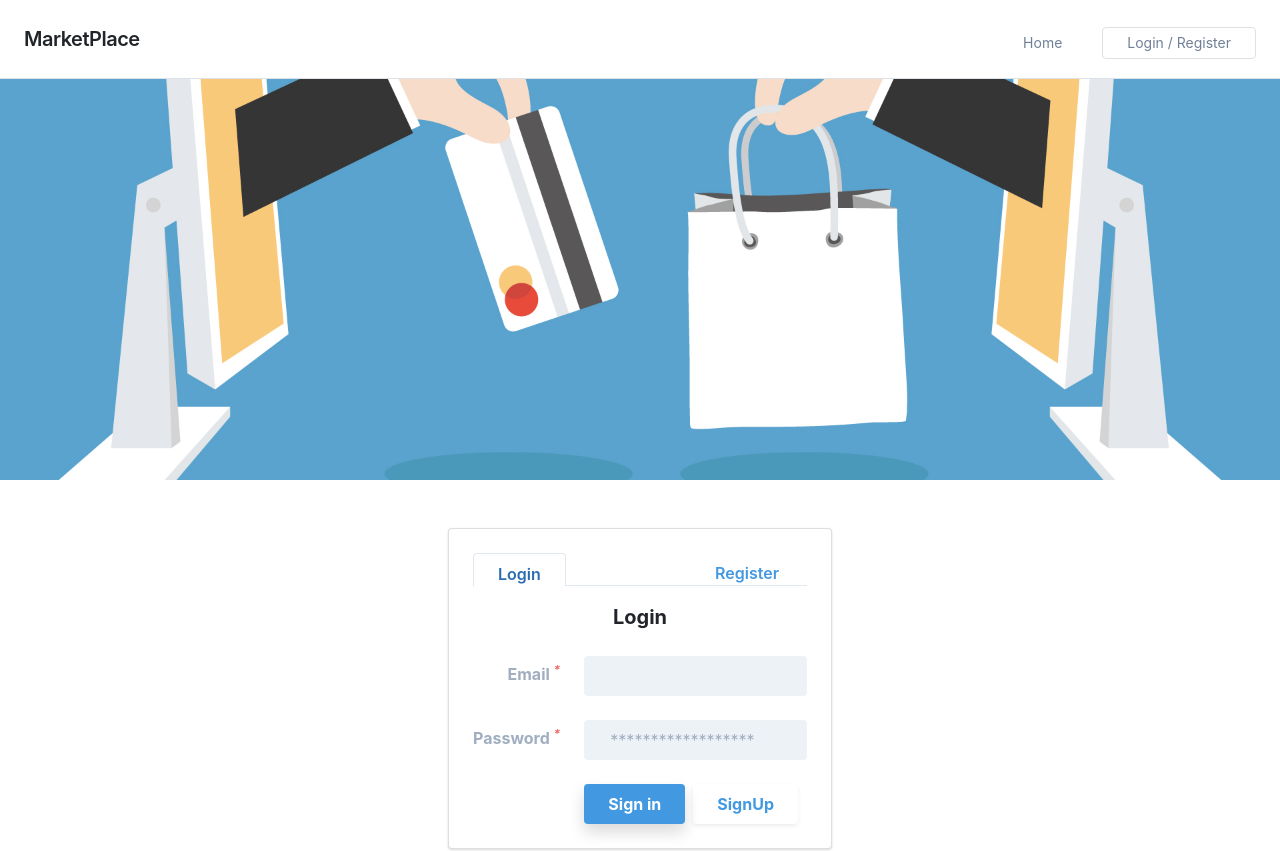
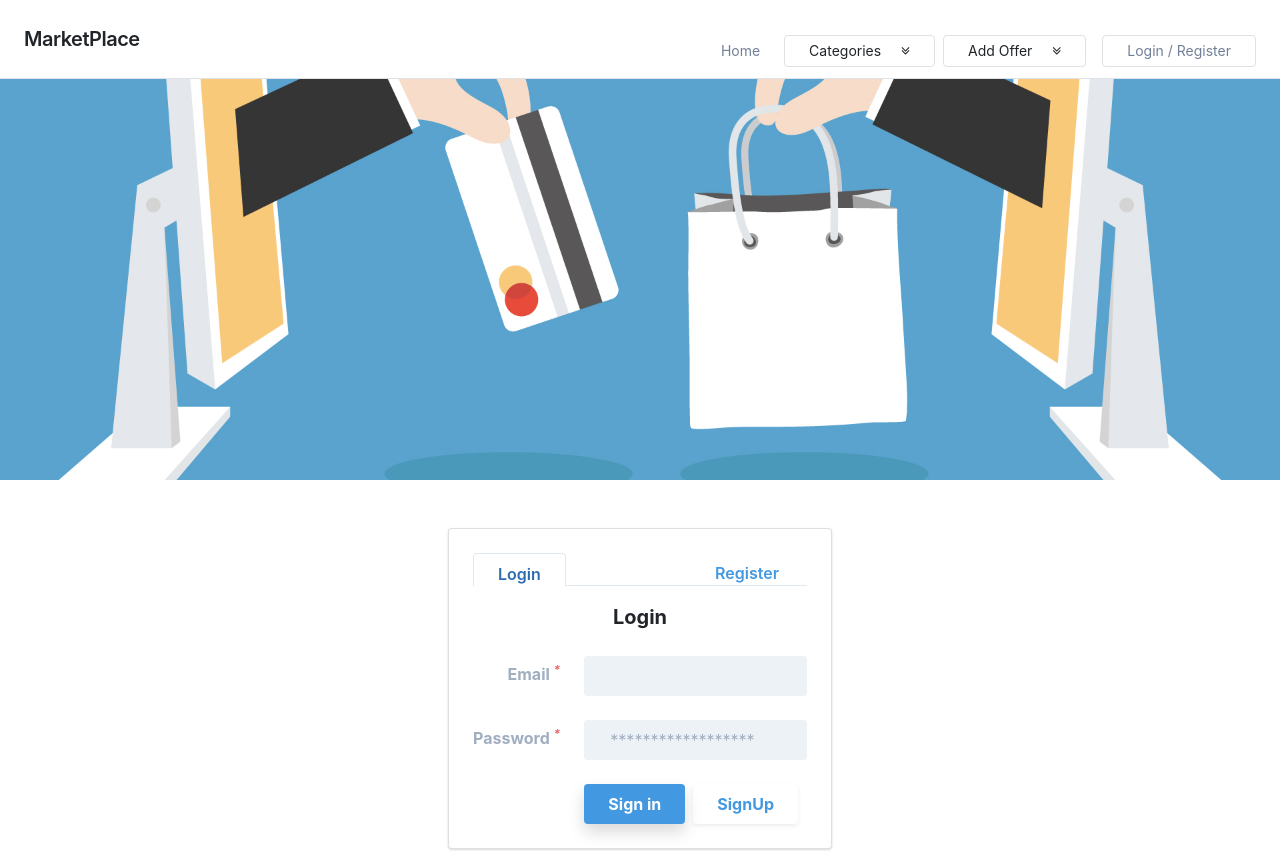
Before and after one commit to Bilkiss/marketplace-front, an Angular app: page /login in a window 1280 px wide. Shown: the top 851 px of the page. Built offline with nearby package versions, Linux system fonts and the light colour scheme; what angular-font-awesome, ngx-loading would draw is missing.

Commit message:
Updated navigation on both mobile & desktop.

```diff
--- a/src/app/components/shared/nav/nav.component.html
+++ b/src/app/components/shared/nav/nav.component.html
@@ -1,39 +1,42 @@
-<nav class="navigation border-bottom bg-white">
+<nav class="navigation border-bottom bg-white position-relative z-10">
   <div class="flex items-center flex-shrink-0 mr-6 mt-2 sm:mt-2 md:mt-0 pt-2 ">
     <p class="font-semibold text-xl tracking-tight">MarketPlace</p>
   </div>
   <div class="block lg:hidden">
-    <button class="flex items-center px-3 py-2 border rounded text-teal-200 border-teal-400 hover:border-white">
+    <button class="flex items-center px-3 py-2 border rounded text-teal-200 border-teal-400 hover:border-white" (click)="toggleNav()">
       <svg class="fill-current h-3 w-3" viewBox="0 0 20 20" xmlns="http://www.w3.org/2000/svg"><title>Menu</title><path d="M0 3h20v2H0V3zm0 6h20v2H0V9zm0 6h20v2H0v-2z"/></svg>
     </button>
   </div>
   <div class="w-full block flex-grow lg:flex lg:items-center lg:w-auto">
 
     </div>
-    <div>
+    <div class="hidden lg:block" [ngClass]="{'block': isNavOpen, 'hidden' : !isNavOpen}">
       <div class="text-sm lg:flex-grow">
-        <a [routerLink]="['/']"  class="block mt-2 lg:inline-block md:mt-0 lg:mt-0 text-gray-600 hover:text-gray-900 mr-4">
+        <a [routerLink]="['/']" class="block cursor-pointer mt-4 lg:inline-block lg:mt-0 text-gray-600 hover:text-gray-900 mr-4">
           Home
         </a>
-        <span *ngIf="isUserLogin">
-          <span class="lg:ml-4 mt-3 mb-2 sm:mb-0 md:mb-0 lg-mb-0 sm:mt-3 md:mt-0 lg:mt-0 inline-block bg-gray-200 rounded-full px-3 py-1 text-sm font-semibold text-gray-700 mr-2">
-            <span class="flex">
-              <span class="w-2/6">
-                <img class="h-8 w-8 rounded-full" src="../../../../assets/images/avatar.png" alt="{{user.first_name}}">
-                </span>
-              <span class="w-4/6 h-8">
-                <p class="w-32 pt-1 pr-2 mb-0">Welcome {{user.first_name}}</p>
-              </span>
-            </span>
+        <a class="position-relative cursor-pointer inline-block text-sm px-4 py-2 leading-none border rounded text-gray-600 border-gray-200 hover:border-transparent hover:text-teal hover:bg-gray-300 mt-4 lg:mt-0">
+         <span (click)="toggleCatMenu()" >
+           Categories
+          <i class="ml-3 fa fa-angle-double-down"></i>
+         </span>
 
+          <ul *ngIf="toggleCatDropdown" class="bg-white absolute top-auto mt-2 mr-2 object-center rounded shadow right-0 w-32">
+            <li>
+              <a [routerLink]="['/car-list']" (click)="toggleCatMenu()"  class="block hover:bg-gray-200 text-gray-600  px-6 py-2 cursor-pointer">Car</a>
+            </li>
+            <li>
+              <a [routerLink]="['/property-list']" (click)="toggleCatMenu()" class="text-gray-600 block hover:bg-gray-200 px-6 py-2 cursor-pointer">Property</a>
+            </li>
+          </ul>
+        </a>
+        <a class="position-relative ml-2 lg:ml-0 cursor-pointer inline-block text-sm px-4 py-2 leading-none border rounded text-gray-600 border-gray-200 hover:border-transparent hover:text-teal hover:bg-gray-300 mt-4 lg:mt-0 lg:ml-2">
+          <span (click)="toggleAddOffer()">
+            Add Offer
+          <i class="ml-3 fa fa-angle-double-down"></i>
           </span>
 
-          <span class="position-relative">
-            <span class="lg:ml-4 cursor-pointer inline-block text-sm px-4 py-2 leading-none border rounded text-gray-600" (click)="toggleAddOffer()">
-            Add Offer
-            <i class="ml-3 fa fa-angle-double-down"></i>
-          </span>
-          <ul *ngIf="toggleNavDropdown" class="bg-white absolute top-auto mt-1 mr-2 object-center rounded shadow right-0 w-32">
+          <ul *ngIf="toggleNavDropdown" class="bg-white absolute top-auto mt-2 mr-2 object-center rounded shadow right-0 w-32">
             <li>
               <a [routerLink]="['/add-car']" (click)="toggleAddOffer()" class="block hover:bg-gray-200 text-gray-600  px-6 py-2 cursor-pointer">Car</a>
             </li>
@@ -41,11 +44,22 @@
               <a [routerLink]="['/add-property']" (click)="toggleAddOffer()" class="text-gray-600 block hover:bg-gray-200 px-6 py-2 cursor-pointer">Property</a>
             </li>
           </ul>
+        </a>
+        <a *ngIf="!isUserLogin" [routerLink]="['/login']" class="lg:ml-4 inline-block text-sm px-4 py-2 leading-none border rounded hover:border-transparent text-gray-600 hover:text-white hover:bg-gray-600 mt-4 lg:mt-0">
+          Login / Register
+        </a>
+        <a  *ngIf="isUserLogin" class="block mt-4 lg:inline-block lg:mt-0 text-teal-lighter hover:text-white">
+           <span class="lg:ml-4 m-3 sm:mb-0 md:mb-0 lg-mb-0 sm:mt-3 md:mt-0 lg:mt-0 inline-block bg-gray-200 rounded-full px-3 py-1 text-sm font-semibold text-gray-700 mr-2">
+            <span class="flex">
+              <span class="w-1/6">
+                <img class="h-5 w-5 rounded-full" src="../../../../assets/images/avatar.png" alt="{{user.first_name}}">
+                </span>
+              <span class="w-4/6 h-5">
+                <p class="w-32 ml-2 mr-1">Welcome {{user.first_name}}</p>
+              </span>
+            </span>
+
           </span>
-
-        </span>
-        <a *ngIf="!isUserLogin" [routerLink]="['/login']" class="lg:ml-4 inline-block text-sm px-4 py-2 leading-none border rounded hover:border-transparent text-gray-600 hover:text-white hover:bg-gray-600 mt-2 sm:mt-2 md:mt-0 lg:mt-0">
-          Login / Register
         </a>
     </div>
   </div>
--- a/src/app/components/shared/nav/nav.component.ts
+++ b/src/app/components/shared/nav/nav.component.ts
@@ -14,6 +14,8 @@ export class NavComponent implements OnInit {
   userToken;
   user: any = {};
   toggleNavDropdown = false;
+  toggleCatDropdown = false;
+  isNavOpen = false;
 
   constructor(
     public storage: StorageService,
@@ -29,8 +31,17 @@ export class NavComponent implements OnInit {
 
   }
 
+  toggleNav() {
+    this.isNavOpen = !this.isNavOpen;
+  }
+
   toggleAddOffer() {
     this.toggleNavDropdown = !this.toggleNavDropdown;
+  }
+
+  toggleCatMenu() {
+    console.log('toggle cat menu');
+    this.toggleCatDropdown = !this.toggleCatDropdown;
   }
 
   getTokenFromStorage() {
```
